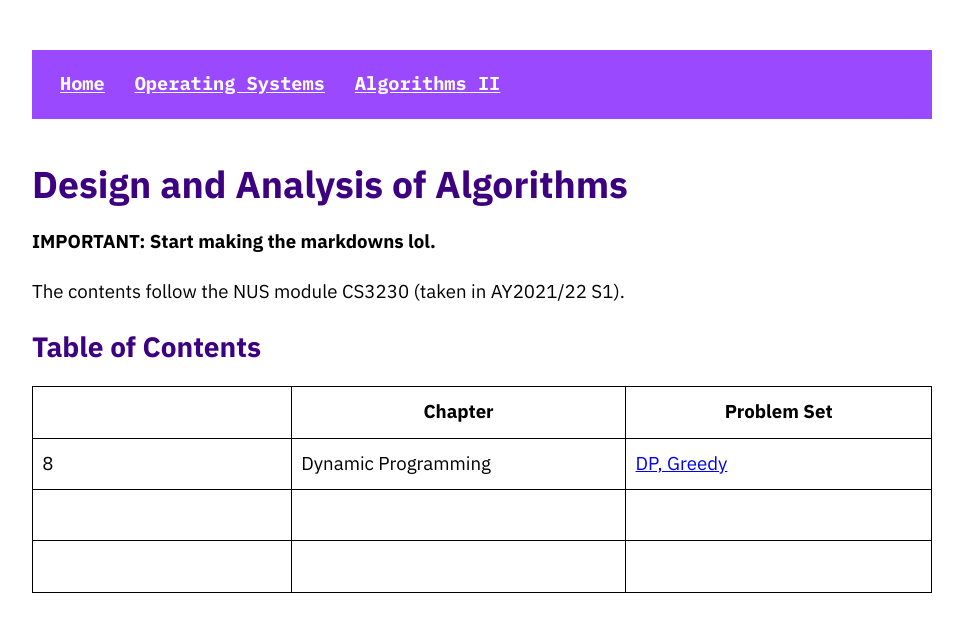
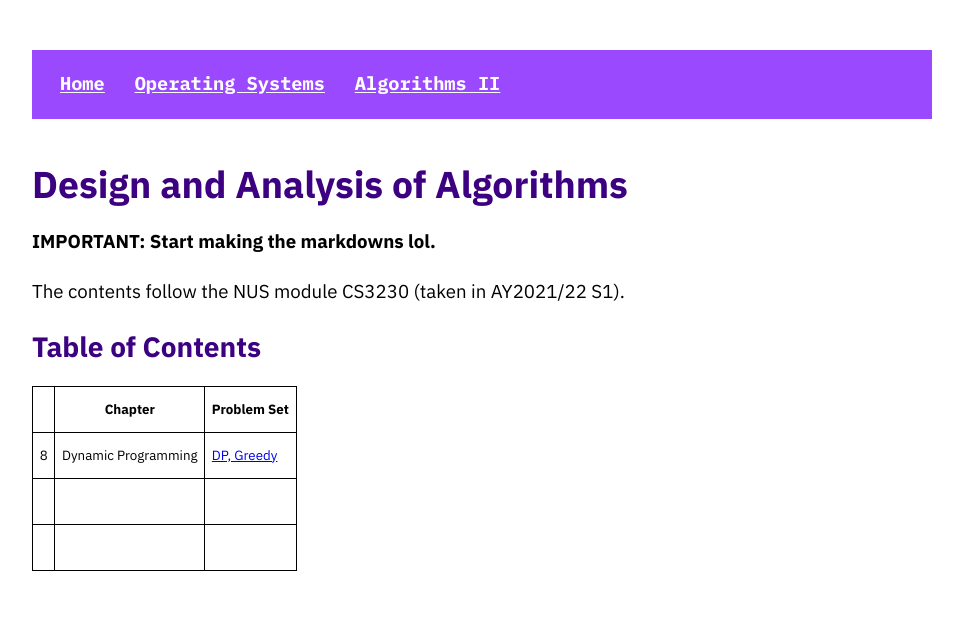
Before and after one commit to trxe/notes-blog, a Jekyll site: the page built from design-algos.md, in a window 1280 px wide. Shown: the top 632 px of the page, without its empty margins (158-1121 px from the left). Built offline with Jekyll 4.4.1, drawn with Linux system fonts in a browser that asks for light colours.

Commit message:
fix table widths

```diff
--- a/assets/css/style.css
+++ b/assets/css/style.css
@@ -31,7 +31,7 @@ img {
 table, th, td {
   border: 1px solid black;
   border-collapse: collapse;
-  width: var(--content-width);
+  font-size: 10pt;
   padding: 0.5em;
 }
 
```
